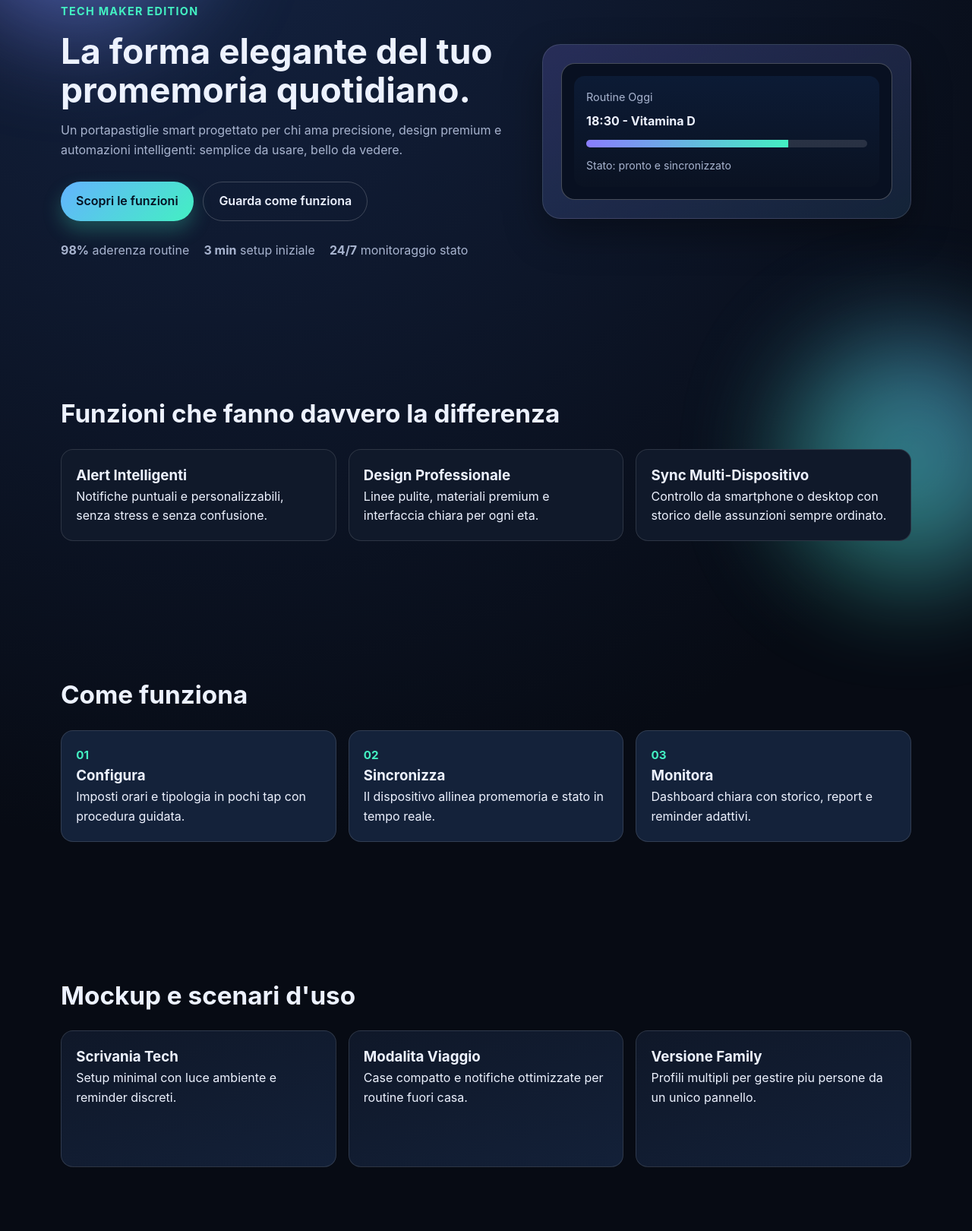
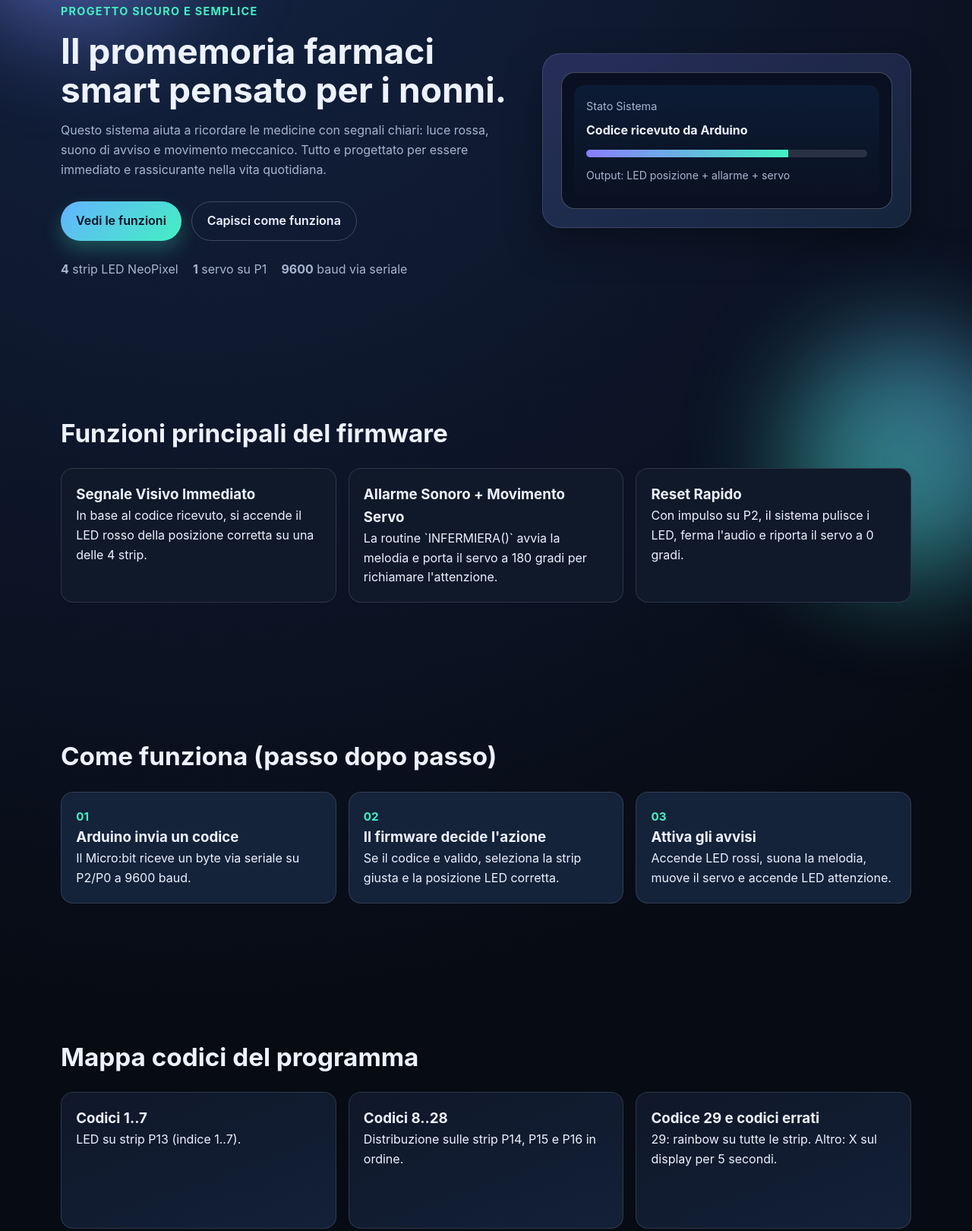
Before and after one commit to pgiudici13/Portapastiglie_MICRO-BIT, a plain HTML site: page index.html in a window 1280 px wide. Shown: the part 158-1778 px from the top of the page at 76% size. Drawn offline with Linux system fonts and the light colour scheme.

Commit message:
Update landing page content and structure to focus on the PortaPastiglie Micro:bit project for seniors, enhancing clarity and user engagement with new titles, descriptions, and feature highlights.

```diff
--- a/index.html
+++ b/index.html
@@ -5,7 +5,7 @@
     <meta charset="UTF-8" />
     <meta name="viewport" content="width=device-width, initial-scale=1.0" />
     <!-- Titolo pagina visibile nel tab -->
-    <title>PortaPastiglie Smart - Landing Page</title>
+    <title>PortaPastiglie Micro:bit - Per i Nonni</title>
     <!-- Collegamento al file CSS principale -->
     <link rel="stylesheet" href="styles.css" />
   </head>
@@ -17,40 +17,41 @@
     <!-- Header con logo testuale e call to action rapida -->
     <header class="site-header">
       <div class="container nav-wrap">
-        <a href="#" class="logo">PortaPastiglie Smart</a>
-        <a href="#cta-finale" class="btn btn-outline">Prenota Demo</a>
+        <a href="#" class="logo">PortaPastiglie Micro:bit</a>
+        <a href="#cta-finale" class="btn btn-outline">Scopri il progetto</a>
       </div>
     </header>
 
-    <!-- Sezione Hero con messaggio forte e pulsanti principali -->
+    <!-- Sezione Hero con messaggio chiaro per i nonni -->
     <section class="hero section reveal">
       <div class="container hero-grid">
         <div class="hero-copy">
-          <p class="eyebrow">Tech Maker Edition</p>
-          <h1>La forma elegante del tuo promemoria quotidiano.</h1>
+          <p class="eyebrow">Progetto Sicuro e Semplice</p>
+          <h1>Il promemoria farmaci smart pensato per i nonni.</h1>
           <p class="lead">
-            Un portapastiglie smart progettato per chi ama precisione, design premium e
-            automazioni intelligenti: semplice da usare, bello da vedere.
+            Questo sistema aiuta a ricordare le medicine con segnali chiari: luce rossa,
+            suono di avviso e movimento meccanico. Tutto e progettato per essere immediato
+            e rassicurante nella vita quotidiana.
           </p>
           <div class="hero-actions">
-            <a href="#features" class="btn btn-primary">Scopri le funzioni</a>
-            <a href="#come-funziona" class="btn btn-ghost">Guarda come funziona</a>
+            <a href="#features" class="btn btn-primary">Vedi le funzioni</a>
+            <a href="#come-funziona" class="btn btn-ghost">Capisci come funziona</a>
           </div>
           <ul class="hero-metrics">
-            <li><strong>98%</strong> aderenza routine</li>
-            <li><strong>3 min</strong> setup iniziale</li>
-            <li><strong>24/7</strong> monitoraggio stato</li>
+            <li><strong>4</strong> strip LED NeoPixel</li>
+            <li><strong>1</strong> servo su P1</li>
+            <li><strong>9600</strong> baud via seriale</li>
           </ul>
         </div>
         <div class="hero-card">
           <div class="device-mockup">
             <div class="device-screen">
-              <p class="screen-title">Routine Oggi</p>
-              <p class="screen-time">18:30 - Vitamina D</p>
+              <p class="screen-title">Stato Sistema</p>
+              <p class="screen-time">Codice ricevuto da Arduino</p>
               <div class="screen-bar">
                 <span class="screen-bar-fill"></span>
               </div>
-              <p class="screen-status">Stato: pronto e sincronizzato</p>
+              <p class="screen-status">Output: LED posizione + allarme + servo</p>
             </div>
           </div>
         </div>
@@ -60,19 +61,28 @@
     <!-- Sezione Features con vantaggi principali -->
     <section id="features" class="section reveal">
       <div class="container">
-        <h2>Funzioni che fanno davvero la differenza</h2>
+        <h2>Funzioni principali del firmware</h2>
         <div class="cards-grid">
           <article class="card">
-            <h3>Alert Intelligenti</h3>
-            <p>Notifiche puntuali e personalizzabili, senza stress e senza confusione.</p>
+            <h3>Segnale Visivo Immediato</h3>
+            <p>
+              In base al codice ricevuto, si accende il LED rosso della posizione corretta
+              su una delle 4 strip.
+            </p>
           </article>
           <article class="card">
-            <h3>Design Professionale</h3>
-            <p>Linee pulite, materiali premium e interfaccia chiara per ogni eta.</p>
+            <h3>Allarme Sonoro + Movimento Servo</h3>
+            <p>
+              La routine `INFERMIERA()` avvia la melodia e porta il servo a 180 gradi per
+              richiamare l'attenzione.
+            </p>
           </article>
           <article class="card">
-            <h3>Sync Multi-Dispositivo</h3>
-            <p>Controllo da smartphone o desktop con storico delle assunzioni sempre ordinato.</p>
+            <h3>Reset Rapido</h3>
+            <p>
+              Con impulso su P2, il sistema pulisce i LED, ferma l'audio e riporta il servo a
+              0 gradi.
+            </p>
           </article>
         </div>
       </div>
@@ -81,61 +91,82 @@
     <!-- Sezione Come funziona con step semplici -->
     <section id="come-funziona" class="section reveal">
       <div class="container">
-        <h2>Come funziona</h2>
+        <h2>Come funziona (passo dopo passo)</h2>
         <div class="steps-grid">
           <div class="step">
             <span>01</span>
-            <h3>Configura</h3>
-            <p>Imposti orari e tipologia in pochi tap con procedura guidata.</p>
+            <h3>Arduino invia un codice</h3>
+            <p>Il Micro:bit riceve un byte via seriale su P2/P0 a 9600 baud.</p>
           </div>
           <div class="step">
             <span>02</span>
-            <h3>Sincronizza</h3>
-            <p>Il dispositivo allinea promemoria e stato in tempo reale.</p>
+            <h3>Il firmware decide l'azione</h3>
+            <p>Se il codice e valido, seleziona la strip giusta e la posizione LED corretta.</p>
           </div>
           <div class="step">
             <span>03</span>
-            <h3>Monitora</h3>
-            <p>Dashboard chiara con storico, report e reminder adattivi.</p>
+            <h3>Attiva gli avvisi</h3>
+            <p>Accende LED rossi, suona la melodia, muove il servo e accende LED attenzione.</p>
           </div>
         </div>
       </div>
     </section>
 
-    <!-- Sezione Galleria con card mockup -->
+    <!-- Sezione mappa codici in ingresso -->
     <section class="section reveal">
       <div class="container">
-        <h2>Mockup e scenari d'uso</h2>
+        <h2>Mappa codici del programma</h2>
         <div class="gallery-grid">
           <div class="gallery-card">
-            <h3>Scrivania Tech</h3>
-            <p>Setup minimal con luce ambiente e reminder discreti.</p>
+            <h3>Codici 1..7</h3>
+            <p>LED su strip P13 (indice 1..7).</p>
           </div>
           <div class="gallery-card">
-            <h3>Modalita Viaggio</h3>
-            <p>Case compatto e notifiche ottimizzate per routine fuori casa.</p>
+            <h3>Codici 8..28</h3>
+            <p>Distribuzione sulle strip P14, P15 e P16 in ordine.</p>
           </div>
           <div class="gallery-card">
-            <h3>Versione Family</h3>
-            <p>Profili multipli per gestire piu persone da un unico pannello.</p>
+            <h3>Codice 29 e codici errati</h3>
+            <p>29: rainbow su tutte le strip. Altro: X sul display per 5 secondi.</p>
           </div>
         </div>
       </div>
     </section>
 
-    <!-- Sezione testimonianze per fiducia -->
+    <!-- Sezione componenti hardware reali -->
     <section class="section reveal">
       <div class="container">
-        <h2>Cosa dicono i maker e i professionisti</h2>
+        <h2>Componenti hardware usati</h2>
         <div class="testimonials-grid">
           <blockquote>
-            "Finalmente un prodotto utile e bellissimo. Il setup e stato immediato."
-            <cite>- Giulia, Product Designer</cite>
+            "Micro:bit + Arduino: il controller invia i codici, il firmware gestisce la logica."
+            <cite>- Controllo e comunicazione</cite>
           </blockquote>
           <blockquote>
-            "Lo consiglio: interfaccia pulita, promemoria precisi, zero frizioni."
-            <cite>- Marco, CTO Health Startup</cite>
+            "Servo su P1, NeoPixel su P13/P14/P15/P16, reset via impulso su P2."
+            <cite>- Attuazione e segnalazione</cite>
           </blockquote>
+        </div>
+      </div>
+    </section>
+
+    <!-- Sezione criticita e miglioramenti consigliati -->
+    <section class="section reveal">
+      <div class="container">
+        <h2>Affidabilita: cosa migliorare</h2>
+        <div class="cards-grid">
+          <article class="card">
+            <h3>Pin P2 in conflitto</h3>
+            <p>P2 e usato sia per seriale che per reset impulsivo: conviene separarli.</p>
+          </article>
+          <article class="card">
+            <h3>LED attenzione fuori indice</h3>
+            <p>La strip da 8 LED ha indici 0..7, ma il codice usa 8.</p>
+          </article>
+          <article class="card">
+            <h3>Errore bloccante</h3>
+            <p>La pausa da 5 secondi puo rallentare la reazione del sistema ai nuovi codici.</p>
+          </article>
         </div>
       </div>
     </section>
@@ -143,19 +174,19 @@
     <!-- Sezione CTA finale con invito all'azione -->
     <section id="cta-finale" class="section reveal">
       <div class="container cta-box">
-        <h2>Porta il tuo progetto smart al livello successivo.</h2>
+        <h2>Un progetto utile per la serenita dei nonni.</h2>
         <p>
-          Richiedi una demo e scopri come integrare design premium e routine affidabili in
-          un unico dispositivo.
+          Questo prototipo e pensato per offrire promemoria chiari e affidabili a casa.
+          Prossimo passo consigliato: migliorare robustezza e usabilita prima dell'uso reale.
         </p>
-        <a href="#" class="btn btn-primary">Richiedi una demo adesso</a>
+        <a href="#" class="btn btn-primary">Leggi il firmware e i prossimi step</a>
       </div>
     </section>
 
     <!-- Footer con note finali -->
     <footer class="site-footer">
       <div class="container footer-wrap">
-        <p>2026 PortaPastiglie Smart. Tutti i diritti riservati.</p>
+        <p>2026 PortaPastiglie Micro:bit - Documentazione progetto.</p>
         <a href="#" class="footer-link">Contatti</a>
       </div>
     </footer>
```
